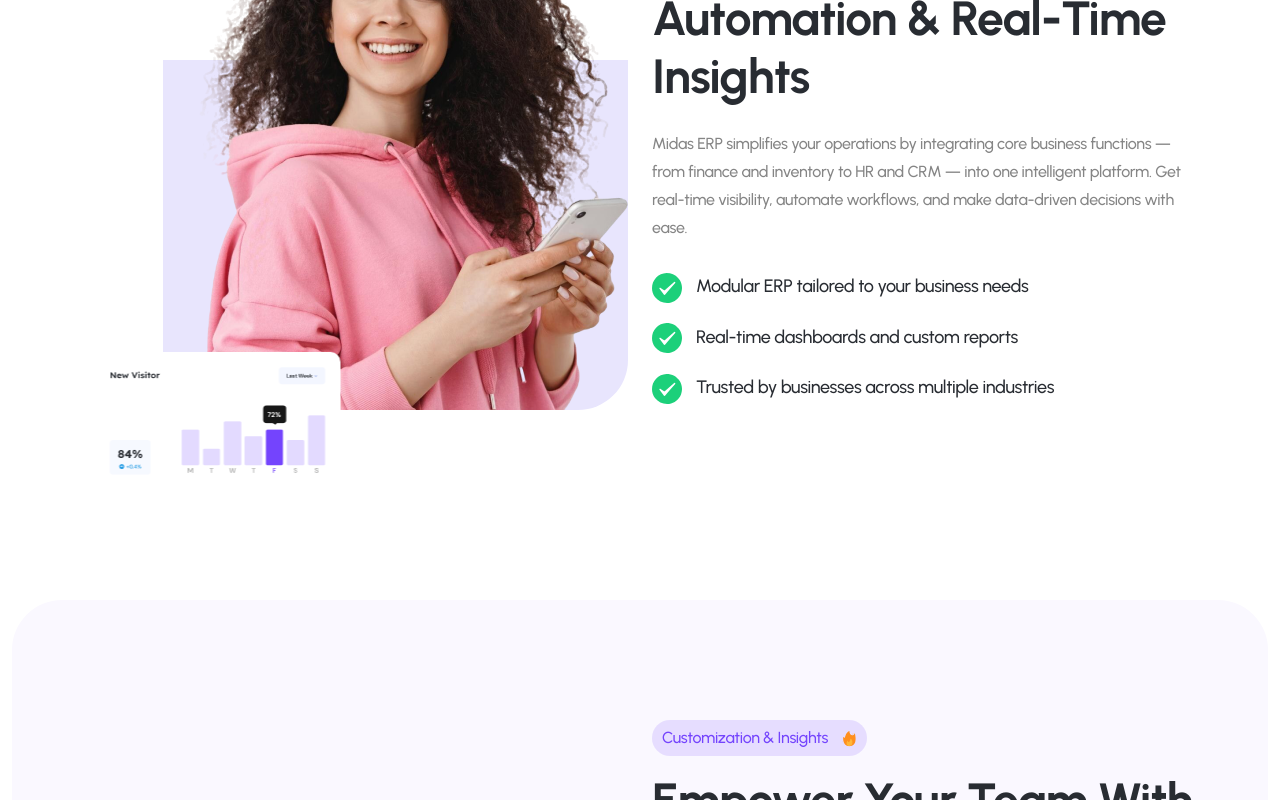
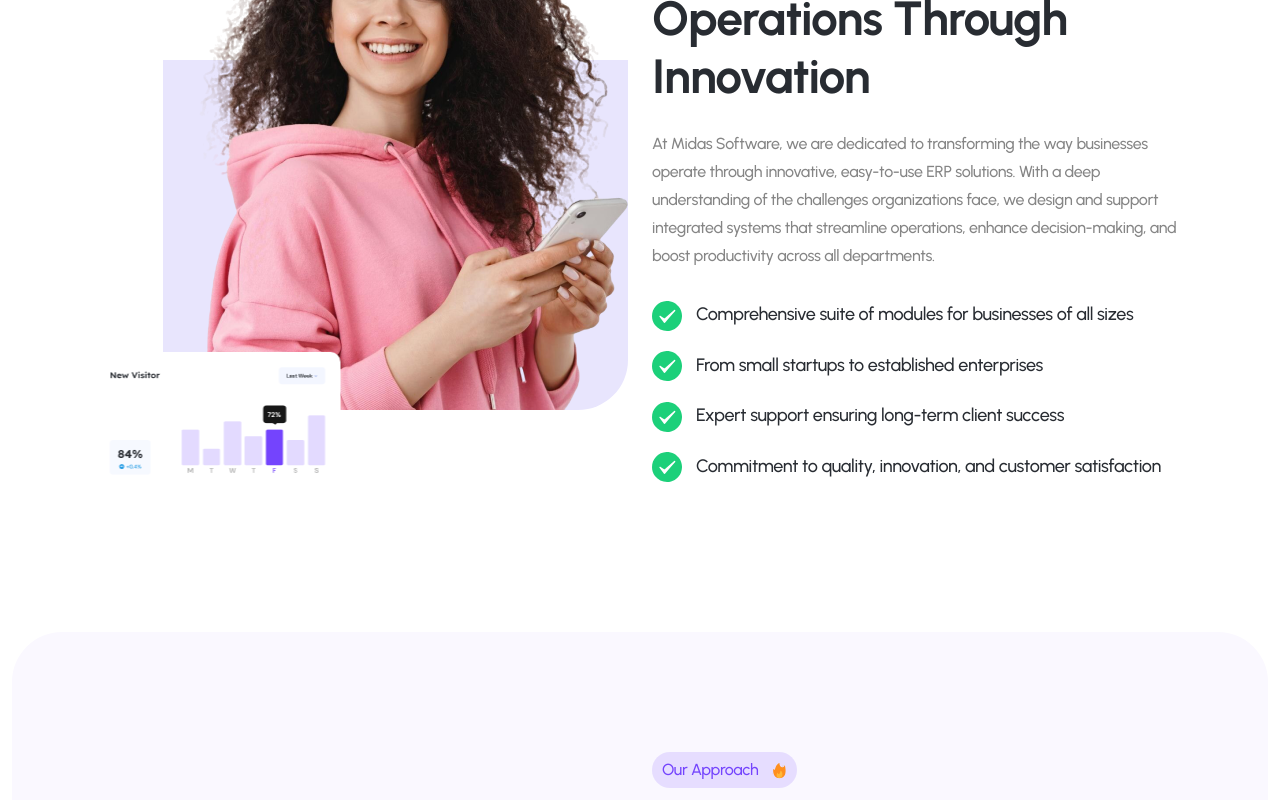
Before and after one commit to imuturi/midas_website, a React (Vite) app: page /about in a window 1280 px wide. Shown: the part 740-1540 px from the top of the page. Built offline with nearby package versions, Linux system fonts and the light colour scheme.

Commit message:
about page content aligned with portfolio

```diff
--- a/src/Pages/AboutPage.jsx
+++ b/src/Pages/AboutPage.jsx
@@ -15,30 +15,29 @@ const AboutPage = () => {
       <About4
         img1="/assets/images/about/aboutThumb1_1.png"
         img2="/assets/images/about/aboutThumb1_2.png"
-        subtitle="About Midas ERP"
-        title="Powerful ERP, Seamless Automation & Real-Time Insights"
-        content="Midas ERP simplifies your operations by integrating core business functions — from finance and inventory to HR and CRM — into one intelligent platform. Get real-time visibility, automate workflows, and make data-driven decisions with ease."
+        subtitle="About Midas Software"
+        title="Transforming Business Operations Through Innovation"
+        content="At Midas Software, we are dedicated to transforming the way businesses operate through innovative, easy-to-use ERP solutions. With a deep understanding of the challenges organizations face, we design and support integrated systems that streamline operations, enhance decision-making, and boost productivity across all departments."
         FeatureList={[
-          "Modular ERP tailored to your business needs",
-          "Real-time dashboards and custom reports",
-          "Trusted by businesses across multiple industries",
+          "Comprehensive suite of modules for businesses of all sizes",
+          "From small startups to established enterprises",
+          "Expert support ensuring long-term client success",
+          "Commitment to quality, innovation, and customer satisfaction",
         ]}
-        // btnname="Discover More"
-        // btnurl="/about"
-      ></About4>
+      />
       <Choose2
         img1="/assets/images/wcu/wcuThumb2_1.png"
         img2="/assets/images/wcu/wcuThumb2_2.png"
         img3="/assets/images/wcu/wcuThumb2_3.png"
-        subtitle="Customization & Insights"
-        title="Empower Your Team with Smart ERP Collaboration"
-        content="Midas ERP enables your teams to collaborate across departments, streamline operations, and gain actionable insights from real-time data — all in one centralized platform tailored to your workflow."
+        subtitle="Our Approach"
+        title="Empowering Growth Through Integrated Solutions"
+        content="From Accounting to HR and Payroll, Manufacturing to Sales, our comprehensive suite of modules empowers businesses to take control of their workflows. We pride ourselves on delivering intuitive, customizable solutions backed by expert support."
         boximg1="/assets/images/icon/wcuIcon2_1.svg"
-        boxtitle1="Seamless Team Collaboration"
-        boxcontent1="Connect finance, HR, sales, and operations teams effortlessly with centralized data and task tracking."
+        boxtitle1="Complete Business Integration"
+        boxcontent1="Seamlessly connect all departments with our comprehensive ERP modules covering every aspect of your business operations."
         boximg2="/assets/images/icon/wcuIcon2_2.svg"
-        boxtitle2="Flexible & Scalable Solutions"
-        boxcontent2="Customize modules to fit your business processes and scale effortlessly as your company grows."
+        boxtitle2="Trusted Partnership"
+        boxcontent2="Whether you're a small startup or an established enterprise, we're your trusted partner in simplifying processes and unlocking growth opportunities."
       />
       <HowWork></HowWork>
       <Choose4></Choose4>
```
